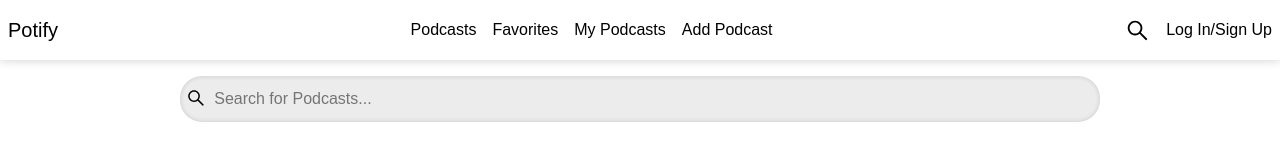
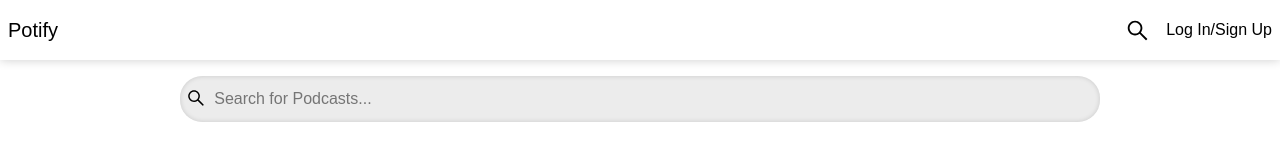
Before and after one commit to JanikKur/Potify, a React (Create React App) app: page / in a window 1280 px wide. Shown: the top 152 px of the page. Built offline with nearby package versions, Linux system fonts and the light colour scheme; no server answers.

Commit message:
Hidden Links when not loggedin

```diff
--- a/src/layouts/Navigation.js
+++ b/src/layouts/Navigation.js
@@ -17,10 +17,10 @@ export default function Navigation() {
                 <Link to="/" className="logo-link">Potify</Link>
             </div>
             <div onClick={() => setShowMenu(false)} className={`nav-links ${!showMenu ? 'collapse' : ''}`}>
-                <Link to="/search" className="nav-link">Podcasts</Link>
-                <Link to="/favorites" className="nav-link">Favorites</Link>
-                <Link to="/mypodcasts" className="nav-link">My Podcasts</Link>
-                <Link to="/addpodcast" className="nav-link">Add Podcast</Link>
+                {currentUser && <Link to="/search" className="nav-link">Podcasts</Link>}
+                {currentUser && <Link to="/favorites" className="nav-link">Favorites</Link>}
+                {currentUser && <Link to="/mypodcasts" className="nav-link">My Podcasts</Link>}
+                {currentUser && <Link to="/addpodcast" className="nav-link">Add Podcast</Link>}
                 {currentUser && <button className="logout-button" onClick={logout}>Logout</button>}
             </div>
             <div className="right">
```
